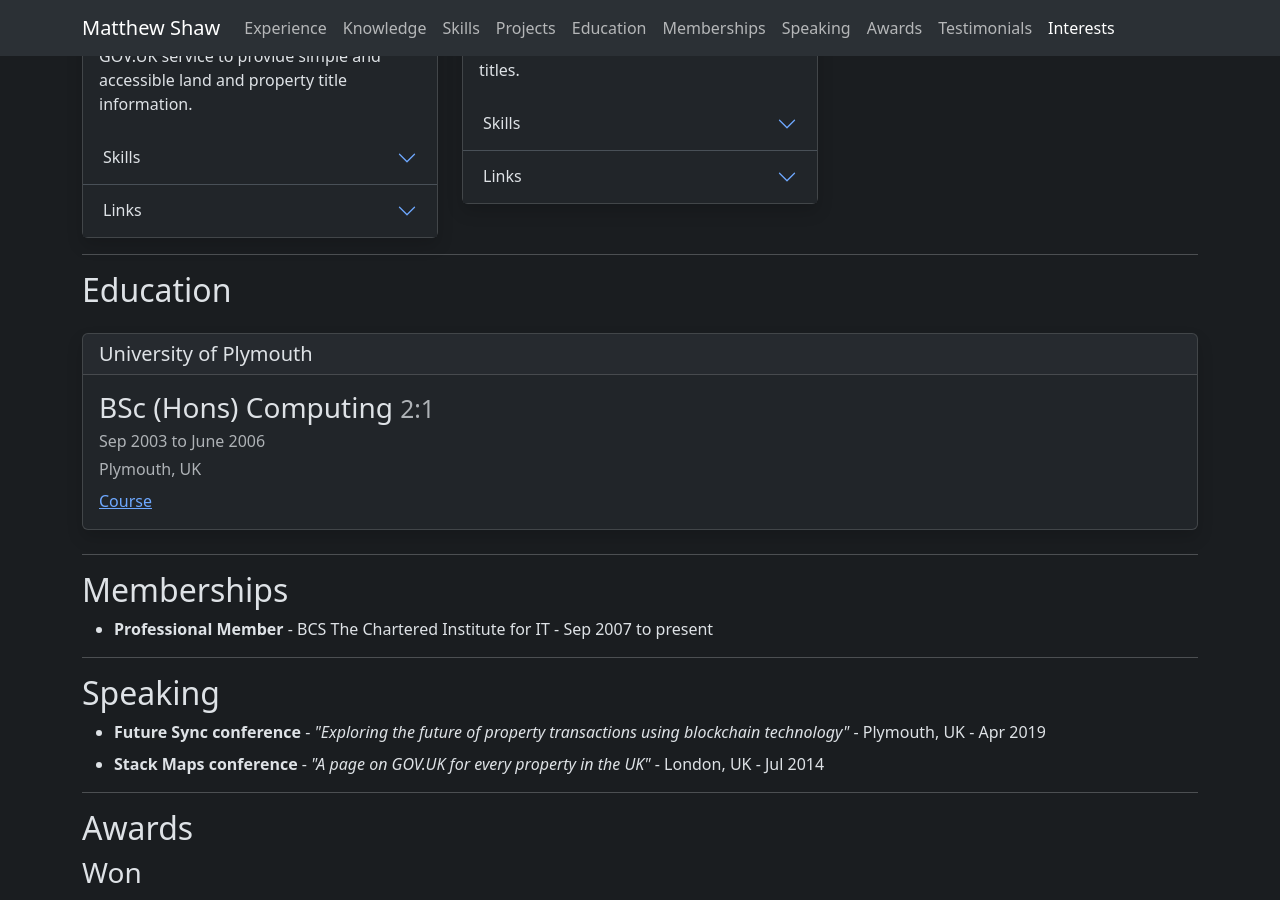
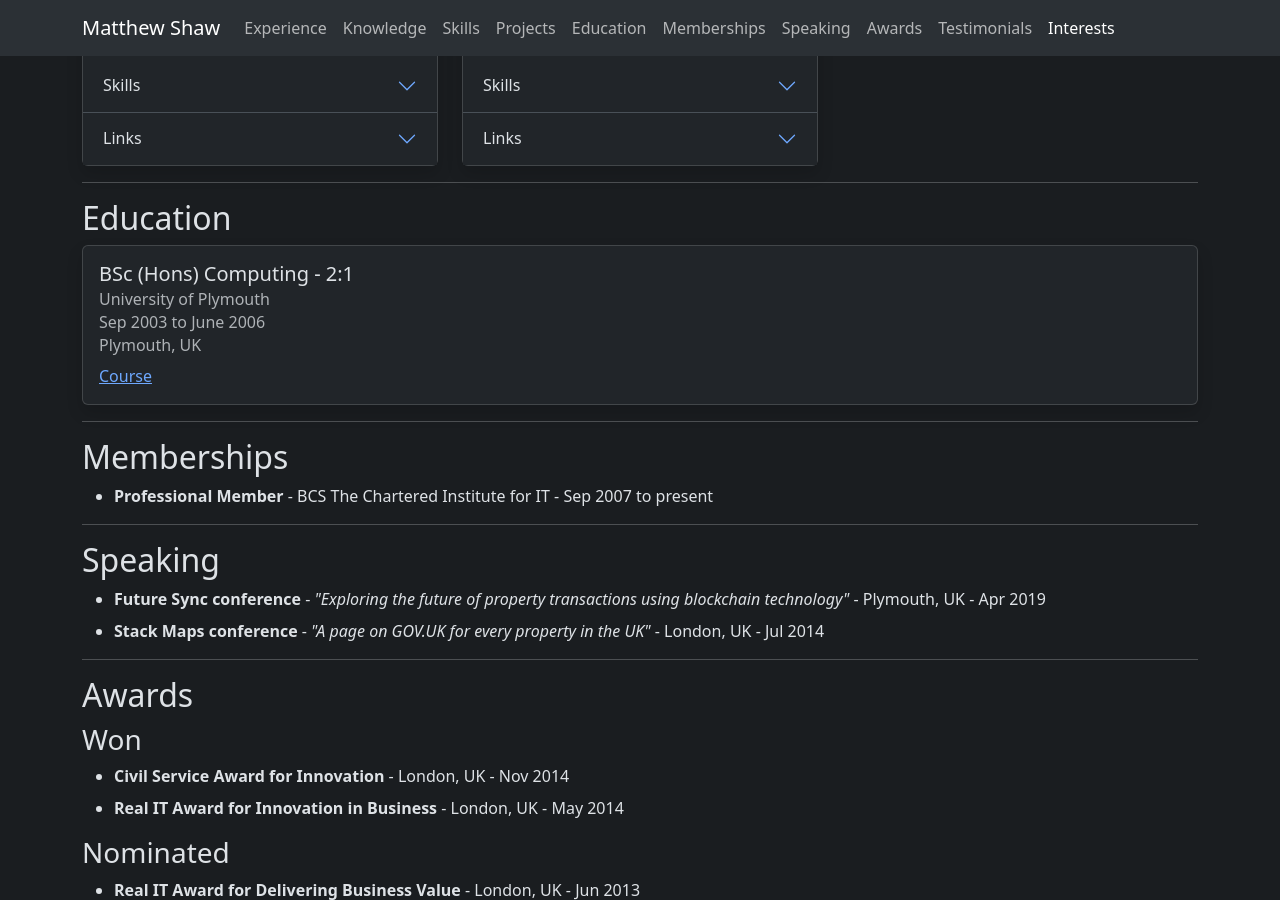
Before and after one commit to matthew-shaw/matthew-shaw.github.io, a Jekyll site: the page built from index.html, in a window 1280 px wide and 900 px high, scrolled down 4105 px. Built offline with Jekyll 4.4.1, drawn with Linux system fonts in a browser that asks for light colours.

Commit message:
consistent card headings

```diff
--- a/_includes/education.html
+++ b/_includes/education.html
@@ -1,9 +1,9 @@
-<div class="card shadow my-4">
-    <h5 class="card-header">{{ education.institution }}</h5>
+<div class="card shadow">
     <div class="card-body">
-        <h3 class="card-title">{{ education.qualification }}  <small class="text-body-secondary">{{ education.grade }}</small></h3>
-        <p class="card-subtitle mb-2 text-body-secondary">{{ education.dates }}</p>
-        <p class="card-subtitle mb-2 text-body-secondary">{{ education.location }}</p>
+        <h5 class="card-title">{{ education.qualification }} - {{ education.grade }}</h5>
+        <h6 class="card-subtitle mb-2 text-body-secondary">{{ education.institution }}</h6>
+        <h6 class="card-subtitle mb-2 text-body-secondary">{{ education.dates }}</h6>
+        <h6 class="card-subtitle mb-2 text-body-secondary">{{ education.location }}</h6>
         {% for link in education.links %}
         <a href="{{ link.url }}" target="blank" rel="noopener" class="card-link">{{ link.text }}</a>
         {% endfor %}
--- a/_includes/project.html
+++ b/_includes/project.html
@@ -1,18 +1,20 @@
 <div class="card shadow">
     <div class="card-body">
-        <h3 class="card-title">{{ project.name }}</h3>
-        <p class="card-subtitle mb-2 text-body-secondary">{{ project.dates }}</p>
+        <h5 class="card-title">{{ project.name }}</h5>
+        <h6 class="card-subtitle mb-2 text-body-secondary">{{ project.dates }}</h6>
         <p class="card-text">{{ project.description }}</p>
     </div>
     <div class="accordion accordion-flush" id="accordionFlush{{forloop.index}}">
         <div class="accordion-item">
             <h2 class="accordion-header">
                 <button class="accordion-button collapsed" type="button" data-bs-toggle="collapse"
-                    data-bs-target="#flush-collapse{{forloop.index}}-skills" aria-expanded="false" aria-controls="flush-collapse{{forloop.index}}-skills">
+                    data-bs-target="#flush-collapse{{forloop.index}}-skills" aria-expanded="false"
+                    aria-controls="flush-collapse{{forloop.index}}-skills">
                     Skills
                 </button>
             </h2>
-            <div id="flush-collapse{{forloop.index}}-skills" class="accordion-collapse collapse" data-bs-parent="#accordionFlush">
+            <div id="flush-collapse{{forloop.index}}-skills" class="accordion-collapse collapse"
+                data-bs-parent="#accordionFlush">
                 <div class="accordion-body">
                     {% assign skills = project.skills | sort_natural %}
                     {% for skill in skills %}
@@ -24,11 +26,13 @@
         <div class="accordion-item">
             <h2 class="accordion-header">
                 <button class="accordion-button collapsed" type="button" data-bs-toggle="collapse"
-                    data-bs-target="#flush-collapse{{forloop.index}}-links" aria-expanded="false" aria-controls="flush-collapse{{forloop.index}}-links">
+                    data-bs-target="#flush-collapse{{forloop.index}}-links" aria-expanded="false"
+                    aria-controls="flush-collapse{{forloop.index}}-links">
                     Links
                 </button>
             </h2>
-            <div id="flush-collapse{{forloop.index}}-links" class="accordion-collapse collapse" data-bs-parent="#accordionFlush">
+            <div id="flush-collapse{{forloop.index}}-links" class="accordion-collapse collapse"
+                data-bs-parent="#accordionFlush">
                 <div class="accordion-body">
                     {% for link in project.links %}
                     <p><a href="{{ link.url }}" target="blank" rel="noopener" class="card-link">{{ link.text }}</a></p>
```
